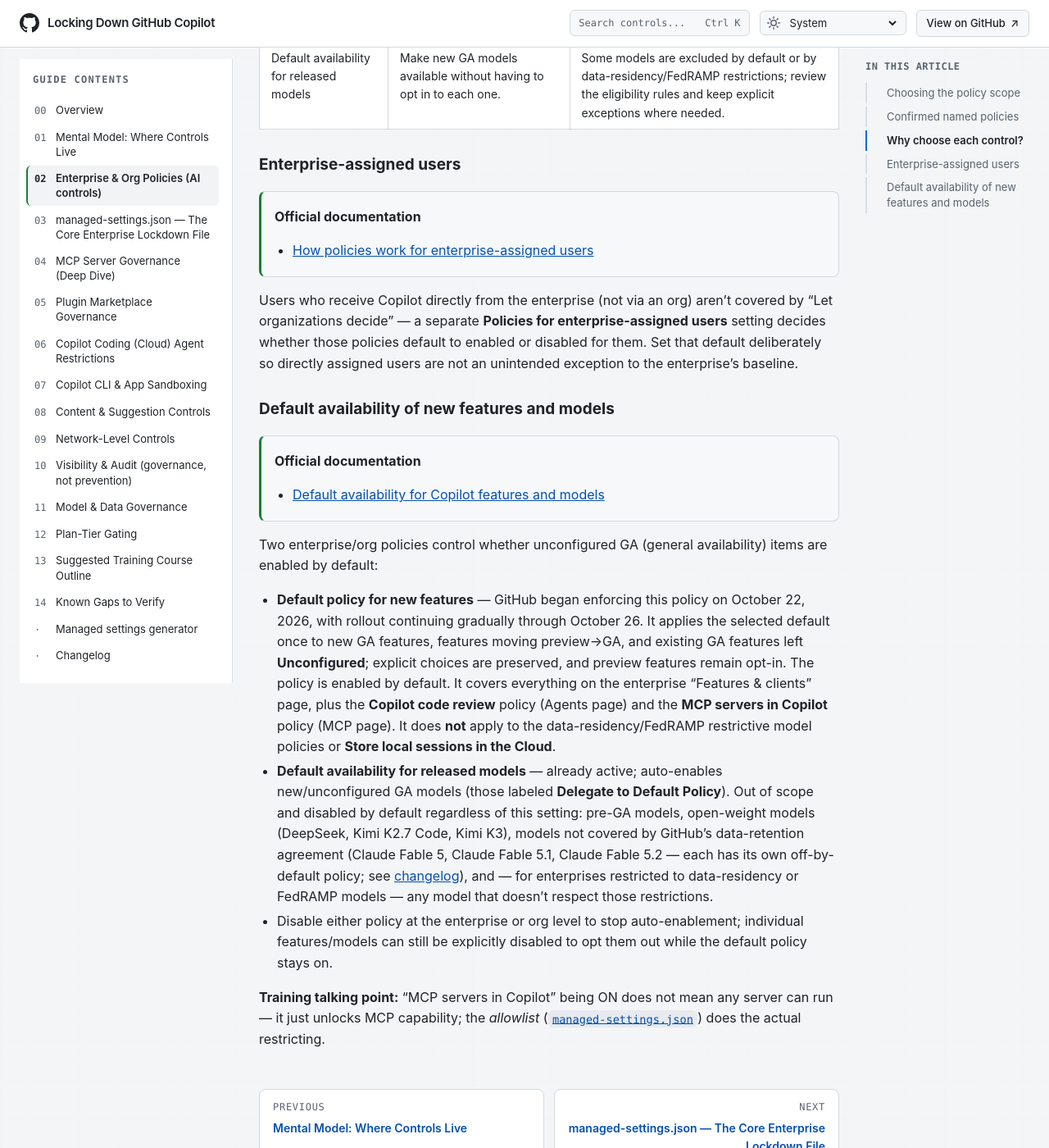
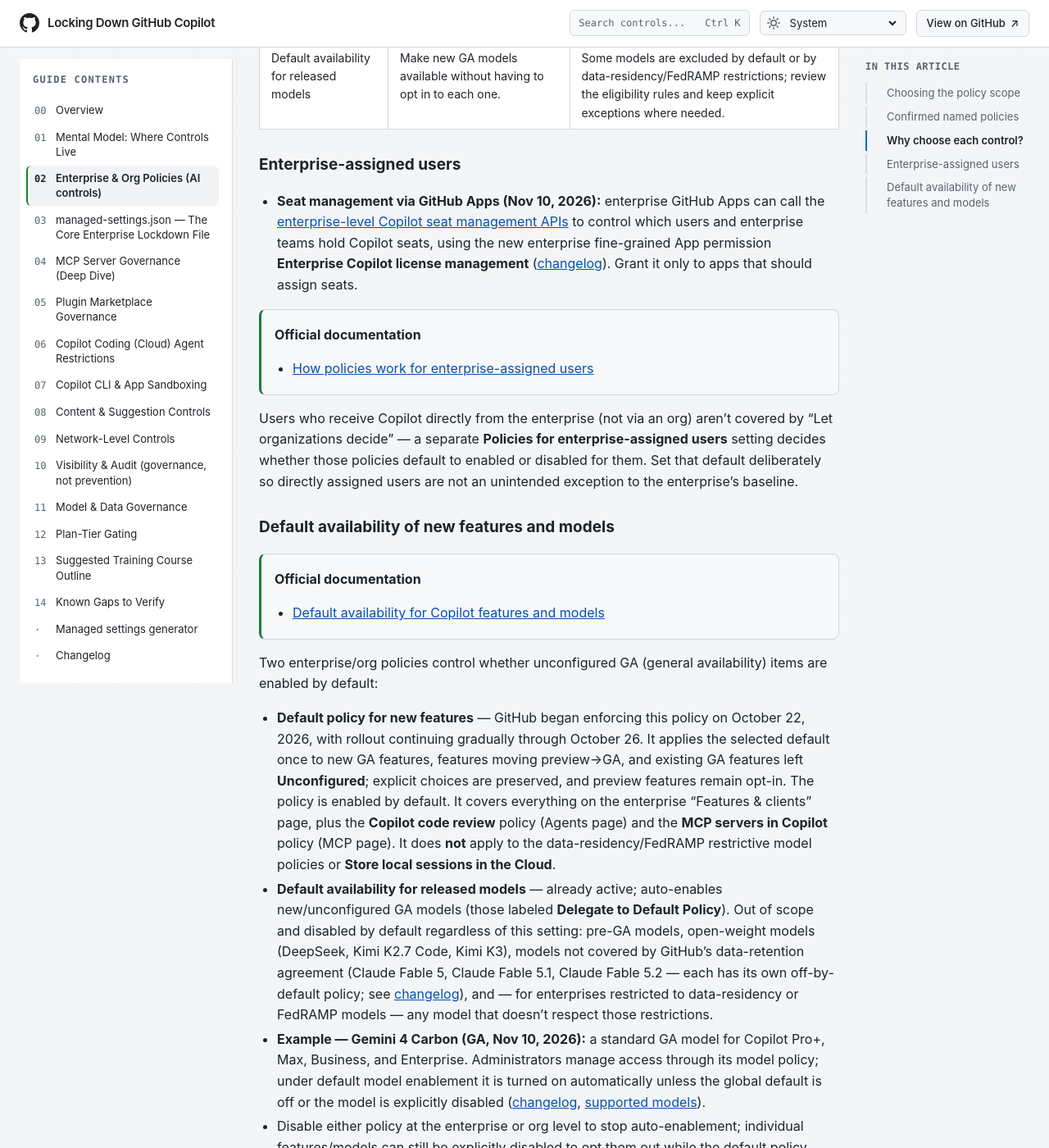
Before and after one commit to beardofedu/copilot-governance-training, a Jekyll site: the page built from docs/sections/enterprise-org-policies.md, in a window 1280 px wide and 1400 px high, scrolled down 4443 px. Shown: the whole window at 82% size. Built offline with Jekyll 4.4.1, drawn with Linux system fonts in a browser that asks for light colours.

Commit message:
Update Copilot governance documentation

```diff
--- a/docs/sections/enterprise-org-policies.md
+++ b/docs/sections/enterprise-org-policies.md
@@ -74,6 +74,8 @@ Treat availability as one layer of governance, not the whole control: enabling a
 
 ### Enterprise-assigned users
 
+- **Seat management via GitHub Apps (Nov 10, 2026):** enterprise GitHub Apps can call the [enterprise-level Copilot seat management APIs](https://docs.github.com/enterprise-cloud@latest/rest/copilot/copilot-user-management?apiVersion=2026-03-10) to control which users and enterprise teams hold Copilot seats, using the new enterprise fine-grained App permission **Enterprise Copilot license management** ([changelog](https://github.blog/changelog/2026-11-10-github-app-support-for-enterprise-copilot-seat-management)). Grant it only to apps that should assign seats.
+
 > **Official documentation**
 > - [How policies work for enterprise-assigned users](https://docs.github.com/en/copilot/concepts/policies#how-do-policies-work)
 
@@ -87,6 +89,7 @@ Users who receive Copilot directly from the enterprise (not via an org) aren't c
 Two enterprise/org policies control whether unconfigured GA (general availability) items are enabled by default:
 - **Default policy for new features** — GitHub began enforcing this policy on October 22, 2026, with rollout continuing gradually through October 26. It applies the selected default once to new GA features, features moving preview→GA, and existing GA features left **Unconfigured**; explicit choices are preserved, and preview features remain opt-in. The policy is enabled by default. It covers everything on the enterprise "Features & clients" page, plus the **Copilot code review** policy (Agents page) and the **MCP servers in Copilot** policy (MCP page). It does **not** apply to the data-residency/FedRAMP restrictive model policies or **Store local sessions in the Cloud**.
 - **Default availability for released models** — already active; auto-enables new/unconfigured GA models (those labeled **Delegate to Default Policy**). Out of scope and disabled by default regardless of this setting: pre-GA models, open-weight models (DeepSeek, Kimi K2.7 Code, Kimi K3), models not covered by GitHub's data-retention agreement (Claude Fable 5, Claude Fable 5.1, Claude Fable 5.2 — each has its own off-by-default policy; see [changelog](https://github.blog/changelog/2026-11-09-claude-fable-5-2-in-github-copilot)), and — for enterprises restricted to data-residency or FedRAMP models — any model that doesn't respect those restrictions.
+- **Example — Gemini 4 Carbon (GA, Nov 10, 2026):** a standard GA model for Copilot Pro+, Max, Business, and Enterprise. Administrators manage access through its model policy; under default model enablement it is turned on automatically unless the global default is off or the model is explicitly disabled ([changelog](https://github.blog/changelog/2026-11-10-gemini-4-carbon-in-github-copilot), [supported models](https://docs.github.com/en/copilot/reference/ai-models/supported-models)).
 - Disable either policy at the enterprise or org level to stop auto-enablement; individual features/models can still be explicitly disabled to opt them out while the default policy stays on.
 
 **Training talking point:** "MCP servers in Copilot" being ON does not mean any server can run — it just unlocks MCP capability; the *allowlist* ([`managed-settings.json`]({{ '/sections/managed-settings/' | relative_url }})) does the actual restricting.
```
Also changed, not shown: docs/CHANGELOG.md.
